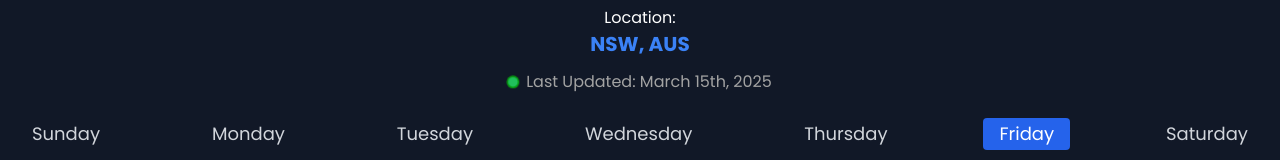
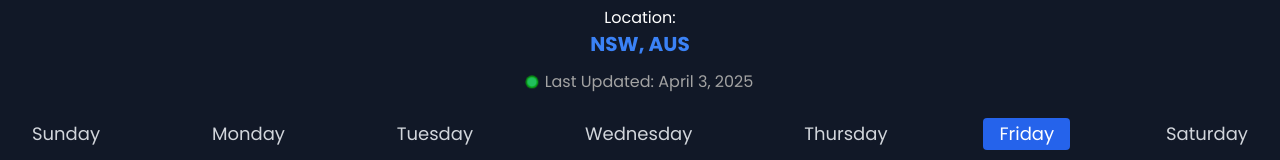
Before and after one commit to marcus-agrippa/poker-listing-app, a React (Create React App) app: page / in a window 1280 px wide. Shown: the part 138-298 px from the top of the page. Built offline with nearby package versions, Linux system fonts and the light colour scheme; the HTML template or start-up script is replaced by a standard one.

Commit message:
update last updated date

```diff
--- a/src/components/TabList.jsx
+++ b/src/components/TabList.jsx
@@ -36,7 +36,7 @@ const TabList = ({ activeDay, setActiveDay, daysOfWeek }) => {
         Location: <br></br>
         <span className='text-xl text-blue-500 font-bold'>{location}</span>
       </p>
-      <LastUpdated lastUpdated='March 15th, 2025' />
+      <LastUpdated lastUpdated='April 3, 2025' />
       <br></br>
       <div className='lg:hidden mb-4'>
         <label
```
